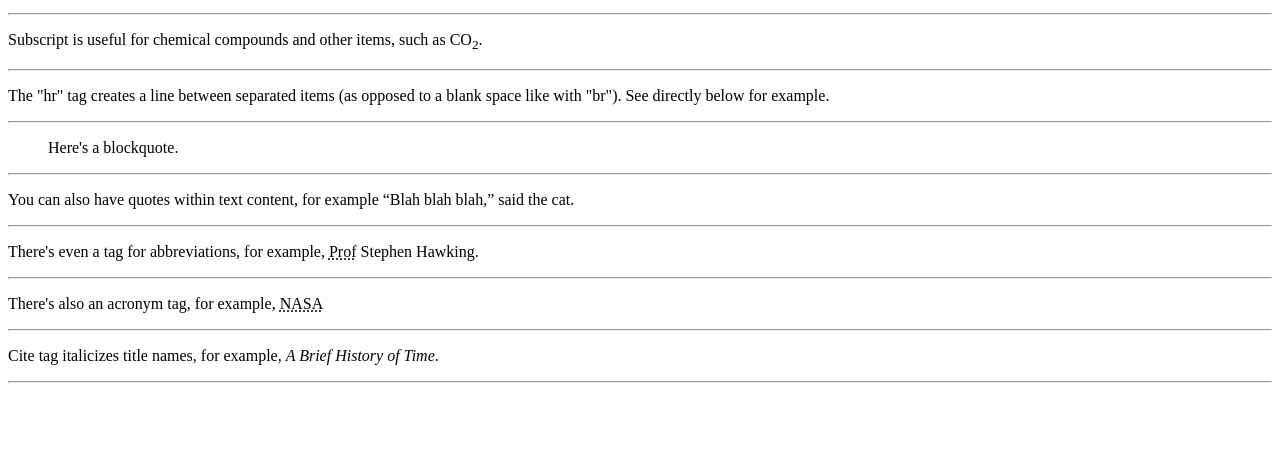
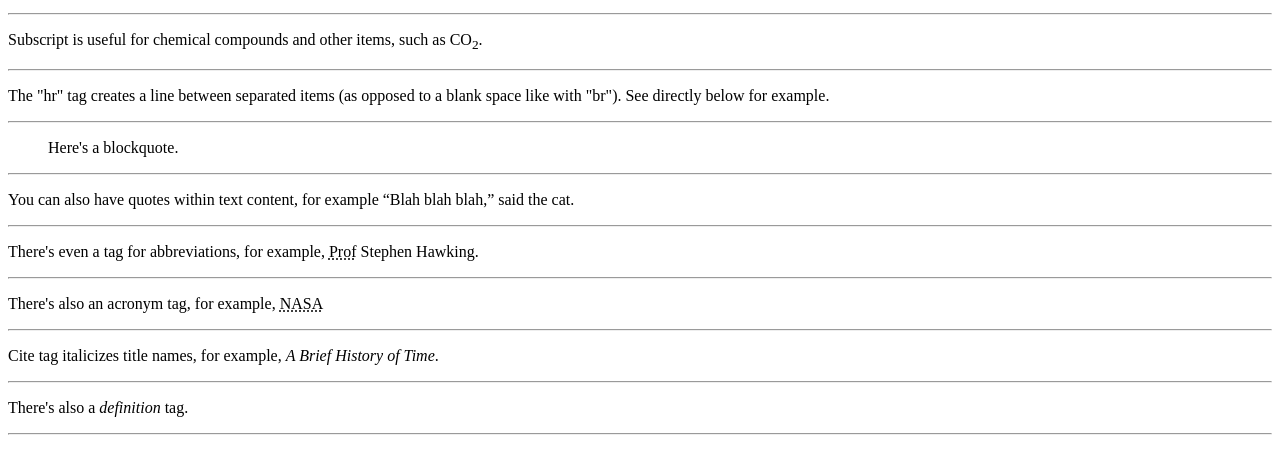
Before and after one commit to brianrshort/coding-exercises-2021-2022, a plain HTML site: page duckett-html/code-review.html in a window 1280 px wide. Shown: the part 105-578 px from the top of the page. Drawn offline with Linux system fonts and the light colour scheme.

Commit message:
Add definition tag code review content

```diff
--- a/duckett-html/code-review.html
+++ b/duckett-html/code-review.html
@@ -24,6 +24,10 @@
     <hr>
     <p>Cite tag italicizes title names, for example, <cite>A Brief History of Time</cite>.</p>
     <hr>
+    <p>There's also a <dfn>definition</dfn> tag.</p>
+    <hr>
+
+
 
 </body>
 </html>
```
